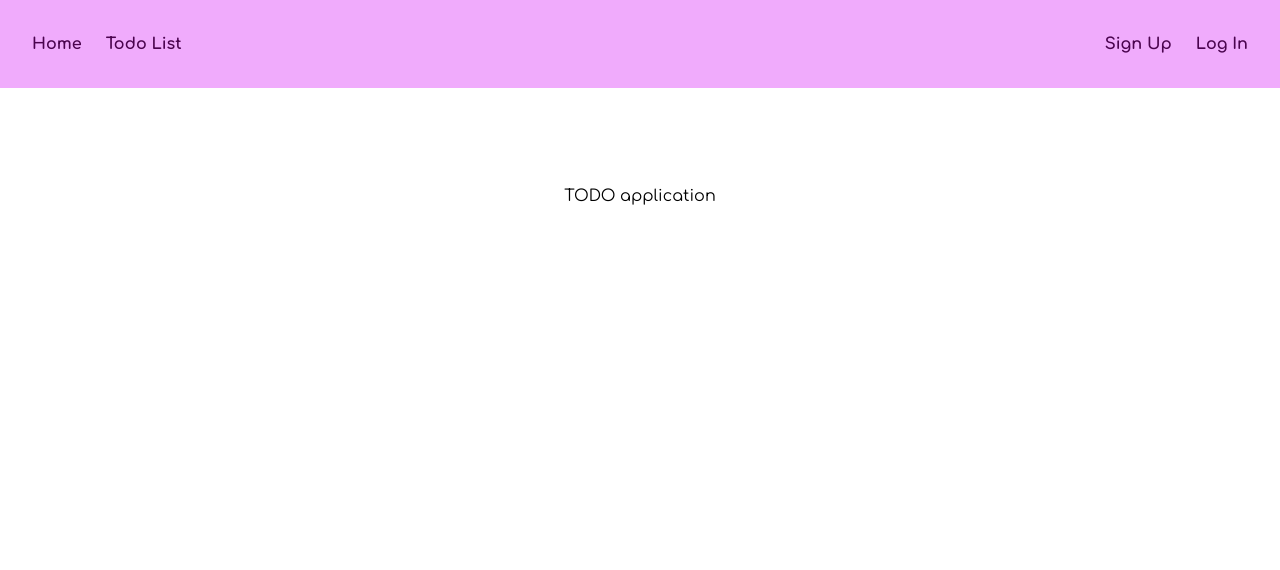
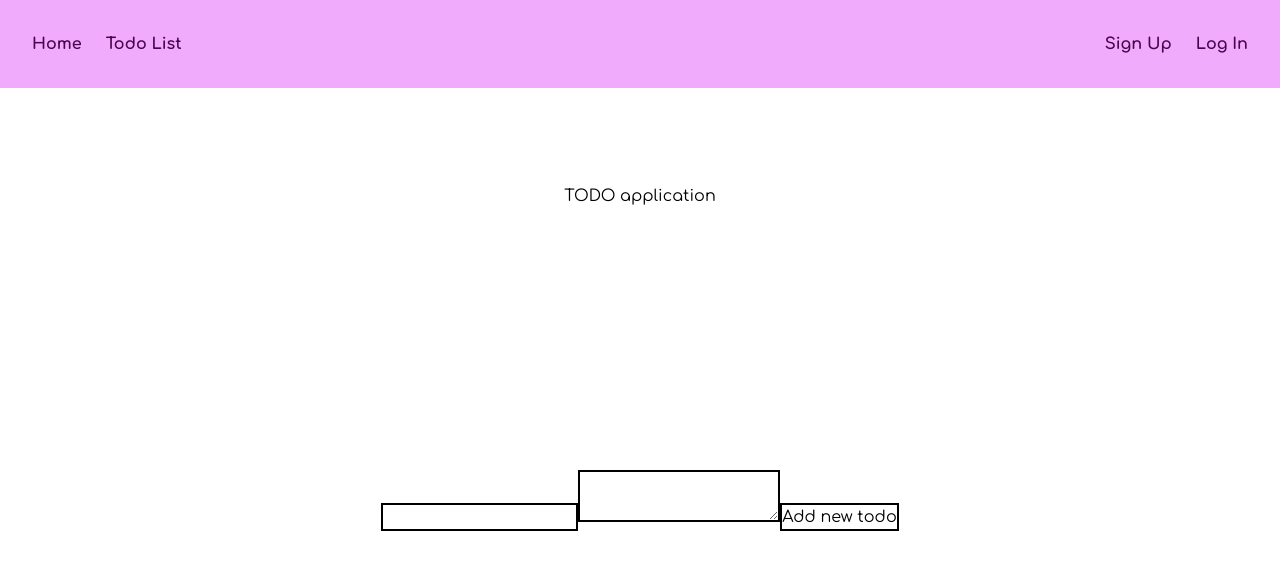
Before and after one commit to sandra-selezen/todoshka, a Next.js app: page / in a window 1280 px wide. Shown: the top 570 px of the page. Built offline with nearby package versions, Linux system fonts and the light colour scheme; no server answers.

Commit message:
Updated addTodo

```diff
--- a/src/app/page.tsx
+++ b/src/app/page.tsx
@@ -1,7 +1,7 @@
 "use client";
 
 import Navbar from "@/components/Navbar";
-import { deleteTodo, fetchTodos, toggleChecked } from "@/redux/features/operations";
+import { addTodo, deleteTodo, fetchTodos, toggleChecked } from "@/redux/features/operations";
 import { AppDispatch, useAppSelector } from "@/redux/store";
 import { ITodo } from "@/types/todo";
 import { useEffect } from "react";
@@ -17,12 +17,26 @@ export default function Home() {
     dispatch(fetchTodos());
   }, [dispatch]);
 
+  const handleSubmit = (event: any) => {
+    event.preventDefault();
+    const title = event.target.title.value;
+    const description = event.target.description.value;
+    console.log({ title, description });
+    const data = { title, description };
+    dispatch(addTodo(data));
+  }
+
   return (
     <>
       <Navbar />
       <main className="flex min-h-screen flex-col items-center justify-between p-24">
         <h1>TODO application</h1>
         {isLoadind && <h2>Loading...</h2>}
+        <form onSubmit={handleSubmit}>
+          <input name="title" className="border-black border-2" />
+          <textarea name="description" className="border-black border-2"></textarea>
+          <button type="submit" className="border-black border-2">Add new todo</button>
+        </form>
         <ul>
           {todos.map(todo => (
             <li key={todo._id}>
--- a/src/redux/features/operations.ts
+++ b/src/redux/features/operations.ts
@@ -1,4 +1,4 @@
-import { ITodo } from "@/types/todo";
+import { ITodo, INewTodo } from "@/types/todo";
 import { createAsyncThunk } from "@reduxjs/toolkit";
 import axios from "axios";
 
@@ -18,7 +18,7 @@ export const fetchTodos = createAsyncThunk<ITodo[], void, { rejectValue: string
   },
 );
 
-export const addTodo = createAsyncThunk<ITodo, ITodo, { rejectValue: string }>(
+export const addTodo = createAsyncThunk<ITodo, INewTodo, { rejectValue: string }>(
   "todos/addTodo",
   async (todo, thunkAPI) => {
     try {
--- a/src/redux/features/todosSlice.ts
+++ b/src/redux/features/todosSlice.ts
@@ -1,6 +1,5 @@
 import { createSlice, PayloadAction, AnyAction, ActionReducerMapBuilder } from "@reduxjs/toolkit";
 import { addTodo, deleteTodo, fetchTodos, toggleChecked } from "./operations";
-import { todo } from "node:test";
 import { ITodo, ITodosState } from "@/types/todo";
 
 const initialState: ITodosState = {
--- a/src/types/todo.ts
+++ b/src/types/todo.ts
@@ -10,3 +10,8 @@ export interface ITodosState {
   isLoading: boolean,
   error: string | null,
 };
+
+export interface INewTodo {
+  title: string;
+  description: string;
+}
```
